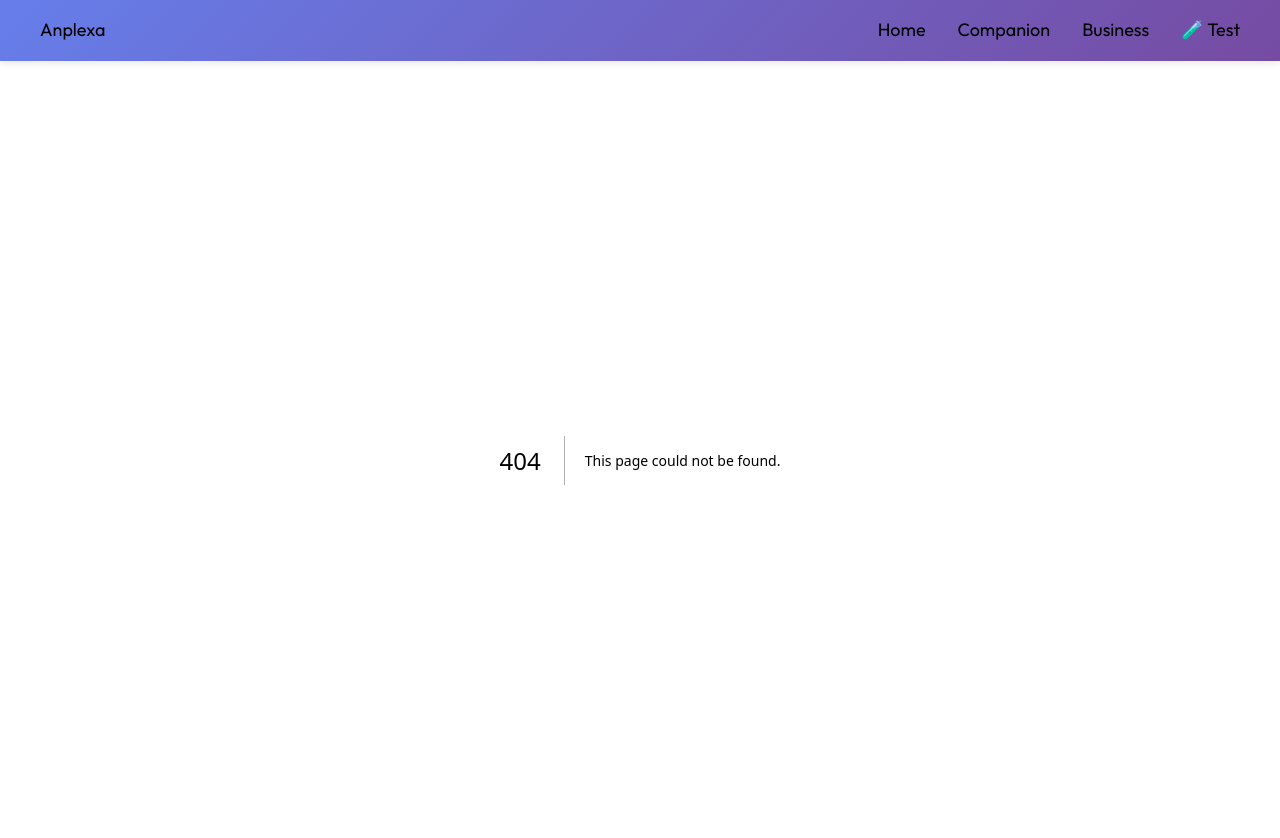
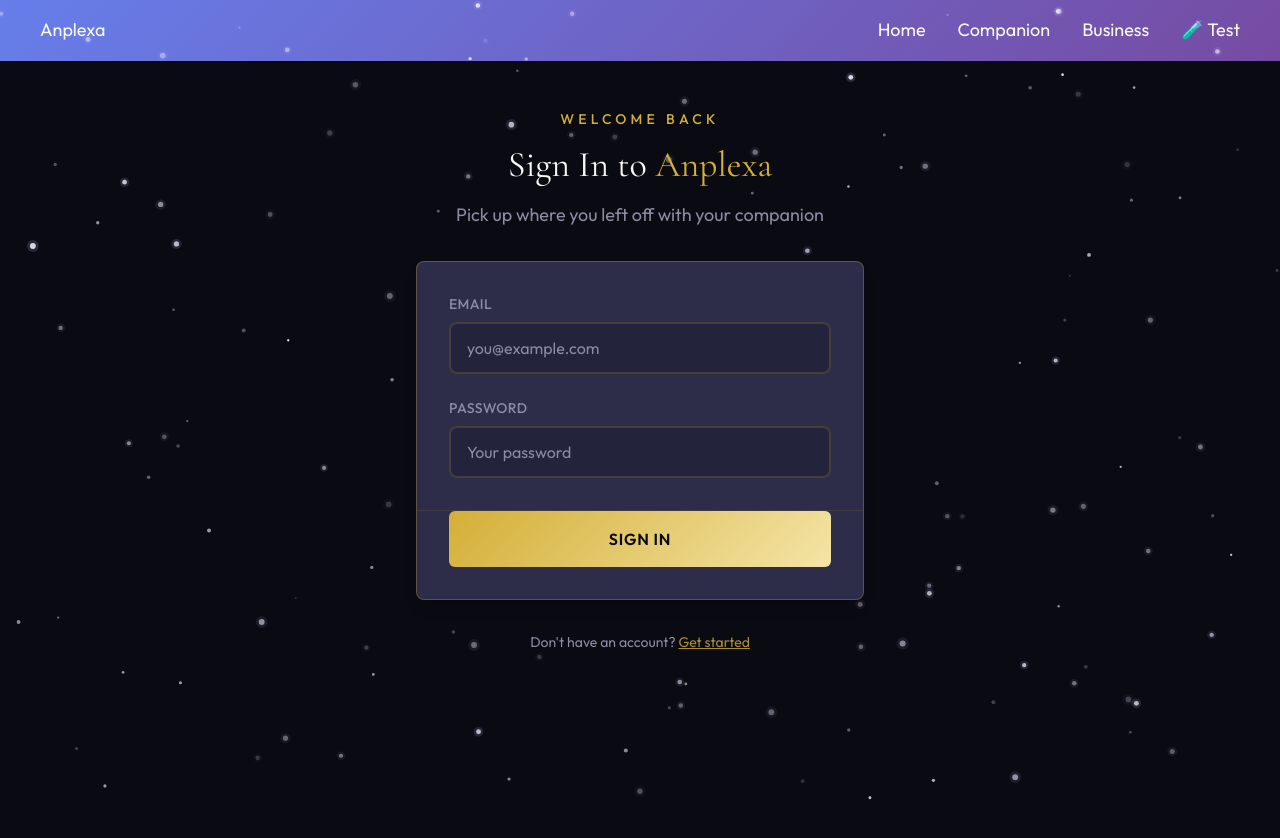
Before and after one commit to billybrichards/anplexa-docs, a Next.js app in the folder apps/companions/: page /signin in a window 1280 px wide. Before the commit this address had no page. Shown: the top 838 px of the page. Built offline with nearby package versions, Linux system fonts and the light colour scheme; no server answers.

Commit message:
feat(companions): add /signin page — email + password login
- Hits POST /api/auth/login
- Stores tokens → redirects to /chat
- Enter key submits
- Link to onboarding for new users
- Same cosmic styling as signup

```diff
--- /dev/null
+++ b/apps/companions/src/app/signin/page.tsx
@@ -0,0 +1,134 @@
+'use client';
+
+import { useState } from 'react';
+import { useRouter } from 'next/navigation';
+import Link from 'next/link';
+import { Starfield } from '@/components/Starfield';
+import { CosmicButton } from '@/components/CosmicButton';
+import { CosmicCard, CosmicCardBody, CosmicCardFooter } from '@/components/CosmicCard';
+import { CosmicInput } from '@/components/CosmicInput';
+import { SectionLabel } from '@/components/SectionHeader';
+import { StorageService, STORAGE_KEYS } from '@/lib/storage/StorageService';
+import { API_BASE_URL } from '@/lib/config';
+
+export default function SignInPage() {
+  const router = useRouter();
+  const [email, setEmail] = useState('');
+  const [password, setPassword] = useState('');
+  const [error, setError] = useState('');
+  const [isLoading, setIsLoading] = useState(false);
+
+  const handleSignIn = async () => {
+    setError('');
+
+    if (!email || !password) {
+      setError('Email and password are required');
+      return;
+    }
+
+    setIsLoading(true);
+    try {
+      const res = await fetch(`${API_BASE_URL}/api/auth/login`, {
+        method: 'POST',
+        headers: { 'Content-Type': 'application/json' },
+        body: JSON.stringify({ email, password }),
+      });
+
+      const data = await res.json();
+
+      if (!res.ok) {
+        setError(data.error || 'Invalid email or password');
+        return;
+      }
+
+      // Store auth tokens
+      StorageService.setSessionItem(STORAGE_KEYS.AUTH_TOKEN, data.accessToken);
+      StorageService.setSessionItem(STORAGE_KEYS.AUTH_USER, {
+        id: data.user.id,
+        email: data.user.email,
+      });
+
+      router.push('/chat');
+    } catch (err) {
+      setError('Network error. Please try again.');
+    } finally {
+      setIsLoading(false);
+    }
+  };
+
+  const handleKeyDown = (e: React.KeyboardEvent) => {
+    if (e.key === 'Enter' && !isLoading) {
+      handleSignIn();
+    }
+  };
+
+  return (
+    <div className="relative min-h-screen bg-deep-space text-cream overflow-hidden px-6 py-12">
+      <Starfield />
+
+      <div className="relative z-10 max-w-md mx-auto space-y-8 animate-fade-up">
+        <div className="text-center space-y-4">
+          <SectionLabel className="animate-fade-in">Welcome Back</SectionLabel>
+
+          <h1 className="font-serif text-3xl md:text-4xl font-normal leading-tight">
+            Sign In to{' '}
+            <span className="text-gold">Anplexa</span>
+          </h1>
+
+          <p className="text-lg text-text-muted max-w-xl mx-auto">
+            Pick up where you left off with your companion
+          </p>
+        </div>
+
+        <CosmicCard variant="elevated" className="animate-fade-up" style={{ animationDelay: '0.1s' }}>
+          <CosmicCardBody className="p-8 space-y-6">
+            <CosmicInput
+              label="Email"
+              type="email"
+              placeholder="you@example.com"
+              value={email}
+              onChange={(e) => setEmail(e.target.value)}
+              onKeyDown={handleKeyDown}
+              error={error && error.toLowerCase().includes('email') ? error : undefined}
+            />
+
+            <CosmicInput
+              label="Password"
+              type="password"
+              placeholder="Your password"
+              value={password}
+              onChange={(e) => setPassword(e.target.value)}
+              onKeyDown={handleKeyDown}
+              error={error && error.toLowerCase().includes('password') ? error : undefined}
+            />
+
+            {error && !error.toLowerCase().includes('email') && !error.toLowerCase().includes('password') && (
+              <p className="text-sm text-red-400">{error}</p>
+            )}
+          </CosmicCardBody>
+
+          <CosmicCardFooter className="p-8 pt-0 space-y-4">
+            <CosmicButton
+              variant="primary"
+              size="lg"
+              loading={isLoading}
+              onClick={handleSignIn}
+              className="w-full"
+            >
+              Sign In
+            </CosmicButton>
+          </CosmicCardFooter>
+        </CosmicCard>
+
+        <div className="text-center space-y-2">
+          <p className="text-sm text-text-muted">
+            Don&apos;t have an account?{' '}
+            <Link href="/onboarding/birth-data" className="text-gold/80 hover:text-gold transition-colors underline">
+              Get started
+            </Link>
+          </p>
+        </div>
+      </div>
+    </div>
+  );
+}
```
